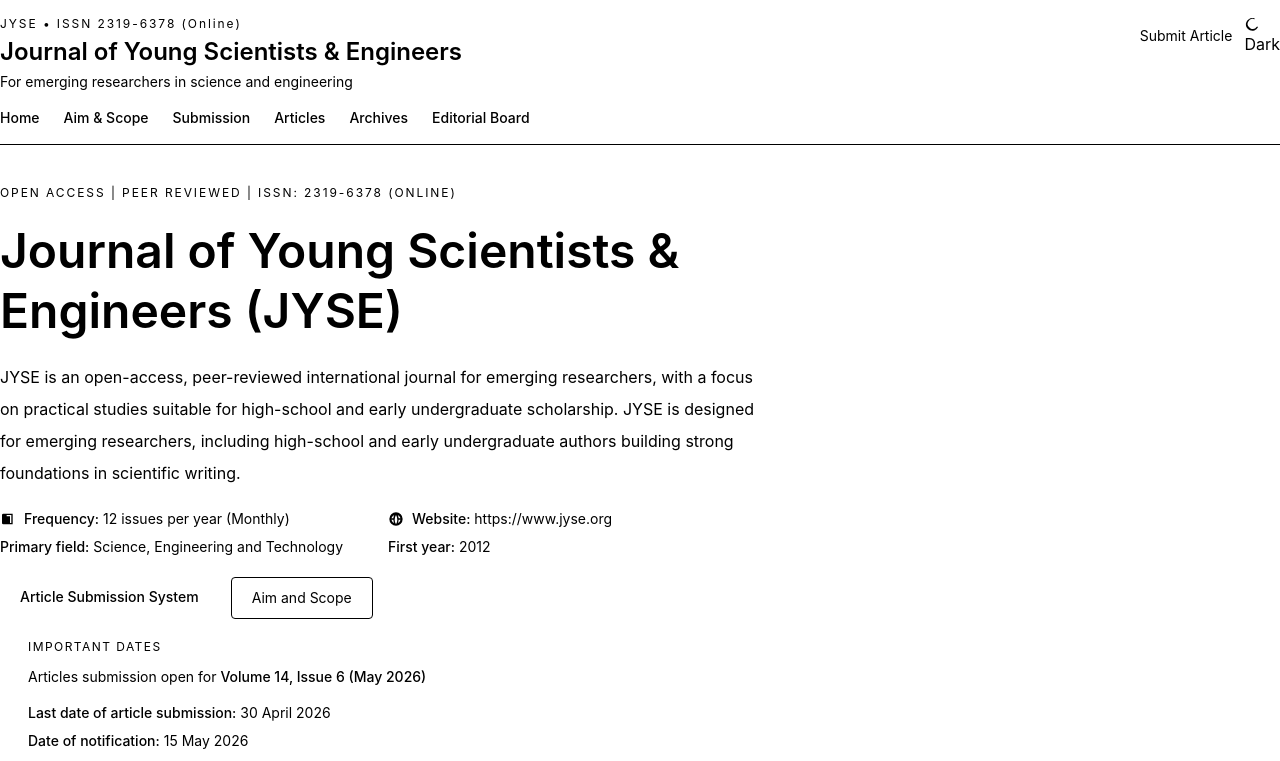
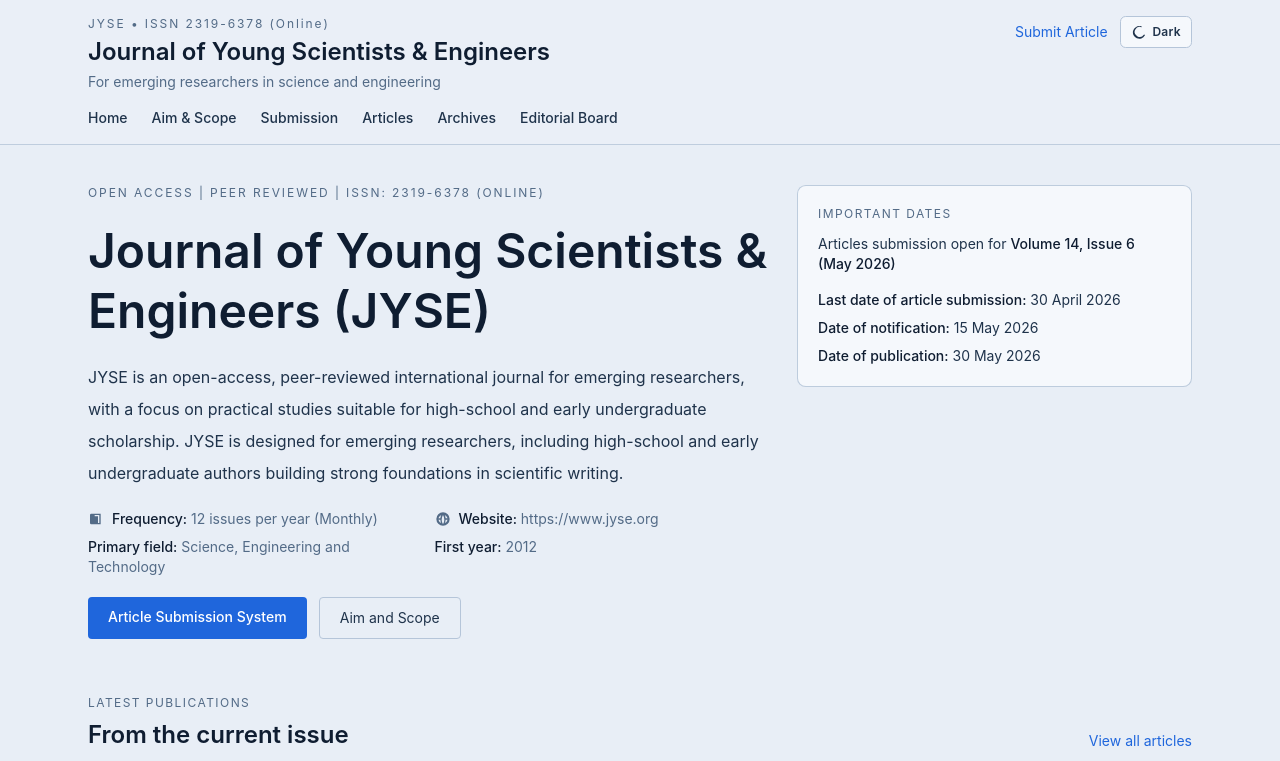
Before and after one commit to a0a7/EEIJ, a SvelteKit app: page / in a window 1280 px wide. Shown: the top 761 px of the page. Built offline with nearby package versions, Linux system fonts and the light colour scheme.

Commit message:
fix: restore global CSS selectors so theme vars and container padding apply
Agent-Logs-Url: https://github.com/a0a7/EEIJ/sessions/15e30009-e925-4035-a5d7-95f0c079d2b1

Co-authored-by: a0a7 <61996958+a0a7@users.noreply.github.com>

```diff
--- a/src/routes/layout.css
+++ b/src/routes/layout.css
@@ -5,14 +5,14 @@
 	--font-sans: 'Inter', 'Segoe UI', Roboto, Arial, sans-serif;
 }
 
-:global(html) {
+html {
 	font-family: var(--font-sans);
 	background: var(--bg);
 	color: var(--text-default);
 	text-rendering: optimizeLegibility;
 }
 
-:global(body) {
+body {
 	min-height: 100vh;
 	background:
 		radial-gradient(
@@ -24,7 +24,7 @@
 	color: var(--text-default);
 }
 
-:global(html[data-theme='dark']) {
+html[data-theme='dark'] {
 	--bg: #0a1018;
 	--surface: #121b27;
 	--surface-elevated: #1a2a3d;
@@ -38,8 +38,8 @@
 	--figure-b: #51d6c6;
 }
 
-:global(html:not([data-theme])),
-:global(html[data-theme='light']) {
+html:not([data-theme]),
+html[data-theme='light'] {
 	--bg: #e8eef6;
 	--surface: #f5f8fc;
 	--surface-elevated: #dde6f2;
@@ -53,18 +53,18 @@
 	--figure-b: #1f9f92;
 }
 
-:global(.site-shell) {
+.site-shell {
 	background: color-mix(in oklab, var(--bg) 88%, var(--surface));
 }
 
-:global(.container-shell) {
+.container-shell {
 	margin-inline: auto;
 	width: 100%;
 	max-width: 72rem;
 	padding-inline: 1.5rem;
 }
 
-:global(.card) {
+.card {
 	border: 1px solid color-mix(in oklab, var(--border) 86%, transparent);
 	border-radius: 0.55rem;
 	background: var(--surface);
@@ -74,18 +74,18 @@
 		background-color 170ms ease;
 }
 
-:global(.card:hover) {
+.card:hover {
 	border-color: color-mix(in oklab, var(--accent) 35%, var(--border));
 	box-shadow: 0 10px 30px -22px color-mix(in oklab, var(--accent) 35%, black);
 }
 
-:global(.focus-ring:focus-visible) {
+.focus-ring:focus-visible {
 	outline: 2px solid var(--accent);
 	outline-offset: 2px;
 	border-radius: 0.3rem;
 }
 
-:global(.theme-toggle) {
+.theme-toggle {
 	display: inline-flex;
 	align-items: center;
 	gap: 0.35rem;
@@ -100,25 +100,25 @@
 	transition: all 140ms ease;
 }
 
-:global(.theme-toggle:hover) {
+.theme-toggle:hover {
 	border-color: var(--accent);
 	color: var(--text-strong);
 	background: color-mix(in oklab, var(--surface-elevated) 70%, var(--surface));
 }
 
-:global(.cover-card) {
+.cover-card {
 	background-image:
 		linear-gradient(140deg, rgb(31 102 220 / 92%), rgb(18 124 177 / 88%)),
 		radial-gradient(circle at 80% 20%, rgb(255 255 255 / 18%), transparent 42%);
 }
 
-:global(.hero-grid) {
+.hero-grid {
 	display: grid;
 	gap: 1rem;
 }
 
 @media (min-width: 1080px) {
-	:global(.hero-grid) {
+	.hero-grid {
 		grid-template-columns: 1.7fr 1fr;
 		align-items: start;
 	}
```
